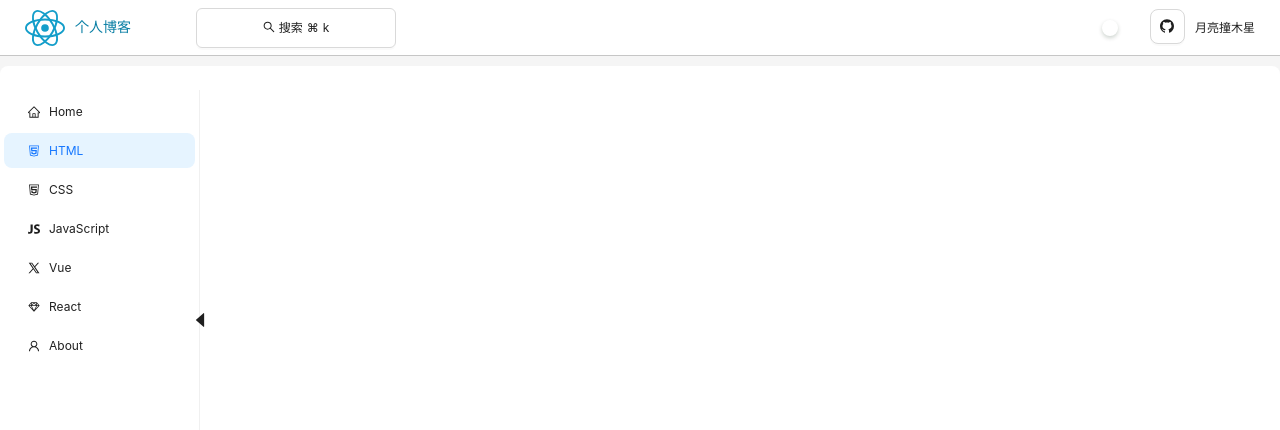
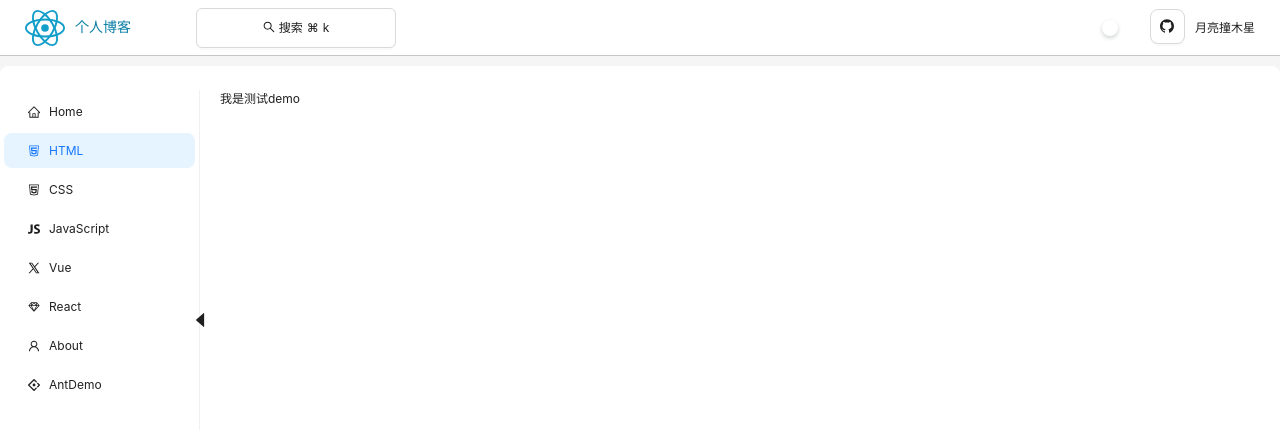
Before and after one commit to Wx-lin/blog, a React (Vite) app: page /demo in a window 1280 px wide. Shown: the top 430 px of the page. Built offline with nearby package versions, Linux system fonts and the light colour scheme.

Commit message:
打开搜索框自动聚焦

```diff
--- a/src/components/Layout/index.jsx
+++ b/src/components/Layout/index.jsx
@@ -17,6 +17,7 @@ import { Route, Routes, useNavigate } from 'react-router-dom';
 const { Header, Content, Sider } = Layout;
 const Home = lazy(() => import('@/view/Home.jsx'));
 const About = lazy(() => import('@/view/About.jsx'));
+const Demo = lazy(() => import('@/view/Demo.jsx'));
 
 const App = () => {
   const navigate = useNavigate();
@@ -103,6 +104,7 @@ const App = () => {
               <Routes>
                 <Route path="/" element={<Home />} />
                 <Route path="about" element={<About />} />
+                <Route path="demo" element={<Demo />} />
               </Routes>
             </Suspense>
           </Content>
--- a/src/components/SearchModal.jsx
+++ b/src/components/SearchModal.jsx
@@ -1,9 +1,10 @@
 import { SearchOutlined } from '@ant-design/icons';
 import { Input, Modal } from 'antd';
-import { useEffect } from 'react';
+import { useEffect, useRef } from 'react';
 
 const SearchModal = ({ isModalOpen, setIsModalOpen }) => {
-  console.log('isModalOpenaa', isModalOpen);
+  const inputRef = useRef(null);
+
   const handleOk = () => {
     setIsModalOpen(false);
   };
@@ -11,25 +12,33 @@ const SearchModal = ({ isModalOpen, setIsModalOpen }) => {
     setIsModalOpen(false);
   };
 
+  const handleKeyDown = (event) => {
+    if (event.metaKey && event.key === 'k') {
+      setIsModalOpen(!isModalOpen);
+    }
+  };
+
   useEffect(() => {
-    const handleKeyDown = (event) => {
-      if (event.metaKey && event.key === 'k') {
-        setIsModalOpen(!isModalOpen);
-      }
-    };
+    document.addEventListener('keydown', handleKeyDown);
 
-    document.addEventListener('keydown', handleKeyDown);
+    if (isModalOpen) {
+      setTimeout(() => {
+        inputRef.current.focus({
+          cursor: 'start',
+        });
+      }, 0);
+    }
 
     return () => {
       document.removeEventListener('keydown', handleKeyDown);
     };
-  });
+  }, [isModalOpen]);
 
   return (
     <>
       <Modal width={700} closeIcon={false} footer={null} open={isModalOpen} onOk={handleOk} onCancel={handleCancel}>
         <div className="h-300px">
-          <Input size="large" prefix={<SearchOutlined />} placeholder="请输入搜索内容" />
+          <Input size="large" placeholder="请输入搜索内容" ref={inputRef} prefix={<SearchOutlined />} />
         </div>
       </Modal>
     </>
--- a/src/config/index.jsx
+++ b/src/config/index.jsx
@@ -5,6 +5,7 @@ import {
   SketchOutlined,
   UserOutlined,
   XOutlined,
+  AntDesignOutlined,
 } from '@ant-design/icons';
 import { createContext } from 'react';
 
@@ -53,4 +54,10 @@ export const MENUS = [
     icon: <UserOutlined />,
     path: 'about',
   },
+  {
+    key: '7',
+    label: 'AntDemo',
+    icon: <AntDesignOutlined />,
+    path: 'demo',
+  },
 ];
--- /dev/null
+++ b/src/view/Demo.jsx
@@ -0,0 +1,9 @@
+const Demo = () => {
+  return (
+    <>
+      <div>我是测试demo</div>
+    </>
+  );
+};
+
+export default Demo;
```
Also changed, not shown: 1 other file (tests, documents, lock files or other folders).
